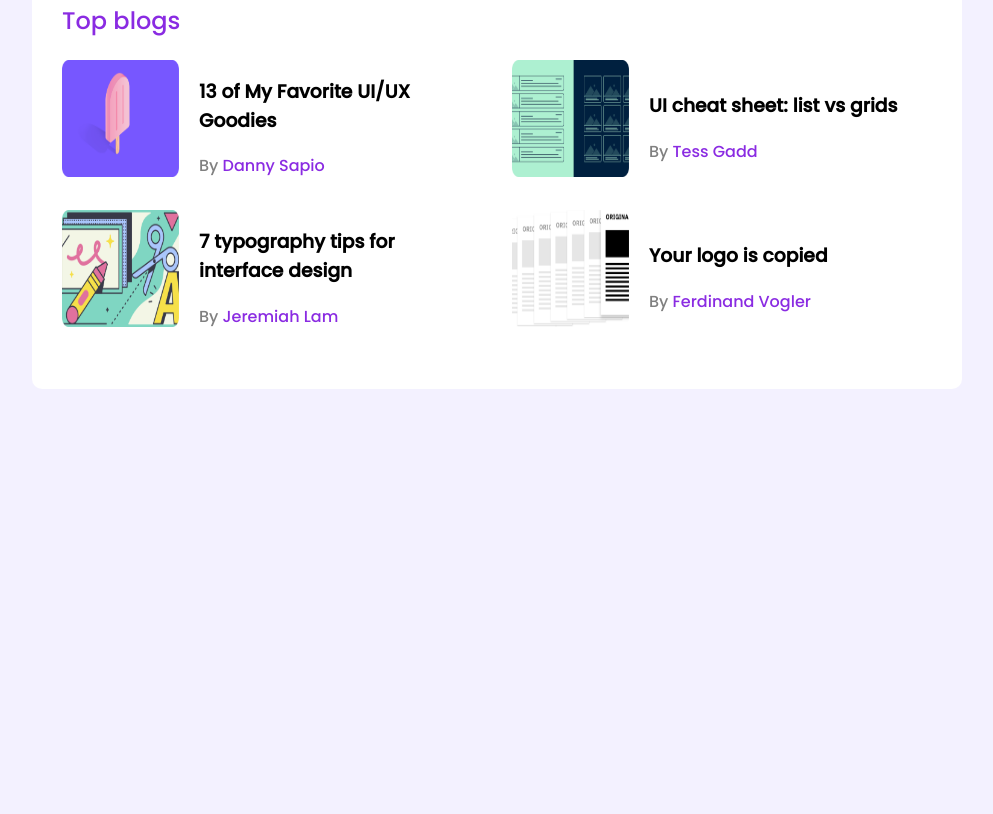
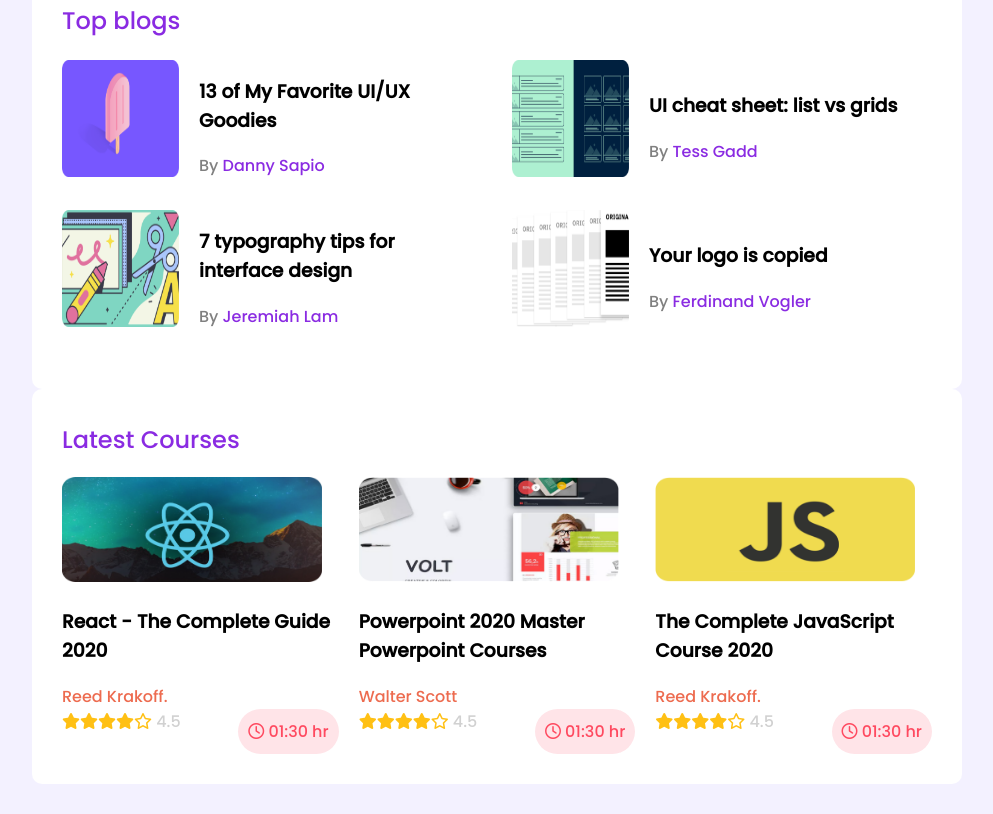
Before and after one commit to farhan-2000/leader-board, a plain HTML site: page index.html in a window 1280 px wide. Shown: the part 371-1185 px from the top of the page, without its empty margins (143-1136 px from the left). Before the commit the page ends 800 px from the top, so only its background shows below. Drawn offline with Linux system fonts and the light colour scheme.

Commit message:
courses added

```diff
--- a/css/style.css
+++ b/css/style.css
@@ -12,6 +12,9 @@ body {
 main {
     display: flex;
     justify-content: center;
+    flex-direction: column;
+    align-items: center;
+    margin-bottom: 30px;
 }
 
 .container {
@@ -99,3 +102,35 @@ hr {
 article {
     color: blueviolet;
 }
+
+/* courses */
+.courses {
+    display: grid;
+    grid-template-columns: repeat(3, 1fr);
+    grid-column-gap: 20px;
+}
+
+.course img {
+    width: 260px;
+    height: 105px;
+}
+
+.course-author {
+    color: #ED6B4F;
+}
+
+.yellow {
+    color: #FFC014;
+}
+
+.ratings {
+    color: #D1D1D1;
+}
+
+.clock {
+    float: right;
+    color: #FF4A60;
+    background: #FFE4E8;
+    padding: 10px;
+    border-radius: 50px;
+}
--- a/index.html
+++ b/index.html
@@ -100,6 +100,52 @@
                 </div>
             </div>
         </section>
+        <section class="container">
+            <div class="latest-courses">
+                <h1 class="section-title">Latest Courses</h1>
+                <div class="courses">
+                    <div class="course">
+                        <img src="images/courses/course-1.png" alt="">
+                        <h3>React - The Complete
+                            Guide 2020</h3>
+                        <span class="course-author">Reed Krakoff.</span>
+                        <div class="stars">
+                            <i class="fa-solid fa-star yellow"></i><i class="fa-solid fa-star yellow"></i><i
+                                class="fa-solid fa-star yellow"></i><i class="fa-solid fa-star yellow"></i><i
+                                class="fa-regular fa-star yellow"></i>
+                            <span class="ratings">4.5</span>
+                            <span class="clock"><i class="fa-regular fa-clock"></i> 01:30 hr</span>
+                        </div>
+                    </div>
+                    <div class="course">
+                        <img src="images/courses/course-2.png" alt="">
+                        <h3>Powerpoint 2020
+                            Master Powerpoint Courses</h3>
+                        <span class="course-author">Walter Scott</span>
+                        <div class="stars">
+                            <i class="fa-solid fa-star yellow"></i><i class="fa-solid fa-star yellow"></i><i
+                                class="fa-solid fa-star yellow"></i><i class="fa-solid fa-star yellow"></i><i
+                                class="fa-regular fa-star yellow"></i>
+                            <span class="ratings">4.5</span>
+                            <span class="clock"><i class="fa-regular fa-clock"></i> 01:30 hr</span>
+                        </div>
+                    </div>
+                    <div class="course">
+                        <img src="images/courses/course-3.png" alt="">
+                        <h3>The Complete JavaScript
+                            Course 2020</h3>
+                        <span class="course-author">Reed Krakoff.</span>
+                        <div class="stars">
+                            <i class="fa-solid fa-star yellow"></i><i class="fa-solid fa-star yellow"></i><i
+                                class="fa-solid fa-star yellow"></i><i class="fa-solid fa-star yellow"></i><i
+                                class="fa-regular fa-star yellow"></i>
+                            <span class="ratings">4.5</span>
+                            <span class="clock"><i class="fa-regular fa-clock"></i> 01:30 hr</span>
+                        </div>
+                    </div>
+                </div>
+            </div>
+        </section>
     </main>
 </body>
 
```
